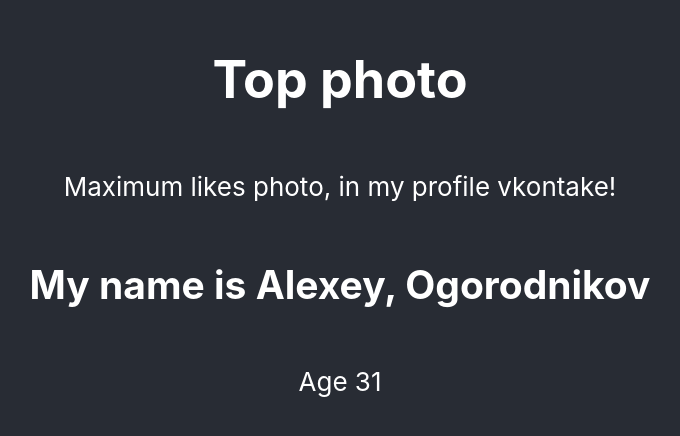
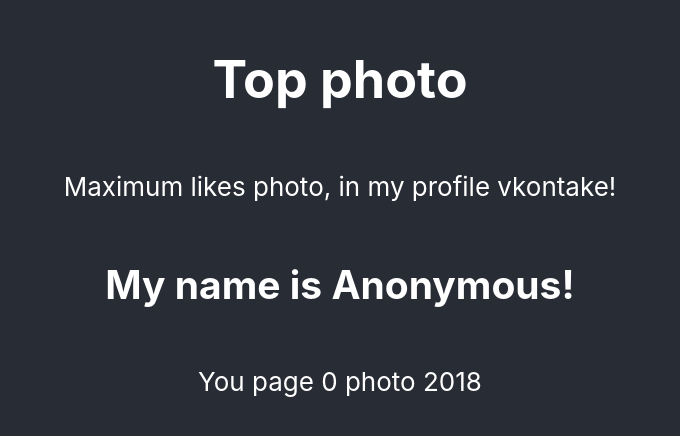
Before and after one commit to AlekseyOgorodnikov/react-redux-2.0, a React (Create React App) app: page / in a window 1280 px wide. Shown: the part 182-618 px from the top of the page, without its empty margins (300-980 px from the left). Built offline with nearby package versions, Linux system fonts and the light colour scheme.

Commit message:
combineReducer in React/Redux

```diff
--- a/src/App.js
+++ b/src/App.js
@@ -5,7 +5,7 @@
 import './App.css';
 
 function App(props) {
-  const { name, surname, age } = props.user;
+  const { user, page } = props;
 
   return (
     <div className="App">
@@ -14,15 +14,15 @@
         <p className="App-intro">
           Maximum likes photo, in my profile vkontake!
         </p>
-        <h2>
-          My name is {name}, {surname}
-        </h2>
-        <p>Age {age}</p>
+        <h2>My name is {user.name}!</h2>
+        <p>
+          You page {page.photos.length} photo {page.year}
+        </p>
       </header>
     </div>
   );
 }
 
-const mapStateToProps = (store) => ({ user: store.user });
+const mapStateToProps = (store) => ({ user: store.user, page: store.page });
 
 export default connect(mapStateToProps)(App);
--- a/src/reducers/index.jsx
+++ b/src/reducers/index.jsx
@@ -1,11 +1,8 @@
-export const initialState = {
-  user: {
-    name: 'Alexey',
-    surname: 'Ogorodnikov',
-    age: 31,
-  },
-};
+import { combineReducers } from 'redux';
+import { pageReducee } from './page';
+import { userReducer } from './user';
 
-export function rootReducer(state = initialState) {
-  return state;
-}
+export const rootReducer = combineReducers({
+  page: pageReducee,
+  user: userReducer,
+});
--- /dev/null
+++ b/src/reducers/page.jsx
@@ -0,0 +1,8 @@
+const initialState = {
+  year: 2018,
+  photos: [],
+};
+
+export function pageReducee(state = initialState) {
+  return state;
+}
--- /dev/null
+++ b/src/reducers/user.jsx
@@ -0,0 +1,7 @@
+const initialState = {
+  name: 'Anonymous',
+};
+
+export function userReducer(state = initialState) {
+  return state;
+}
--- a/src/store/configureStore.jsx
+++ b/src/store/configureStore.jsx
@@ -1,5 +1,5 @@
 import { createStore } from 'redux';
 
-import { rootReducer, initialState } from '../reducers';
+import { rootReducer } from '../reducers';
 
-export const store = createStore(rootReducer, initialState); // second function reducer
+export const store = createStore(rootReducer); // second function reducer
```
